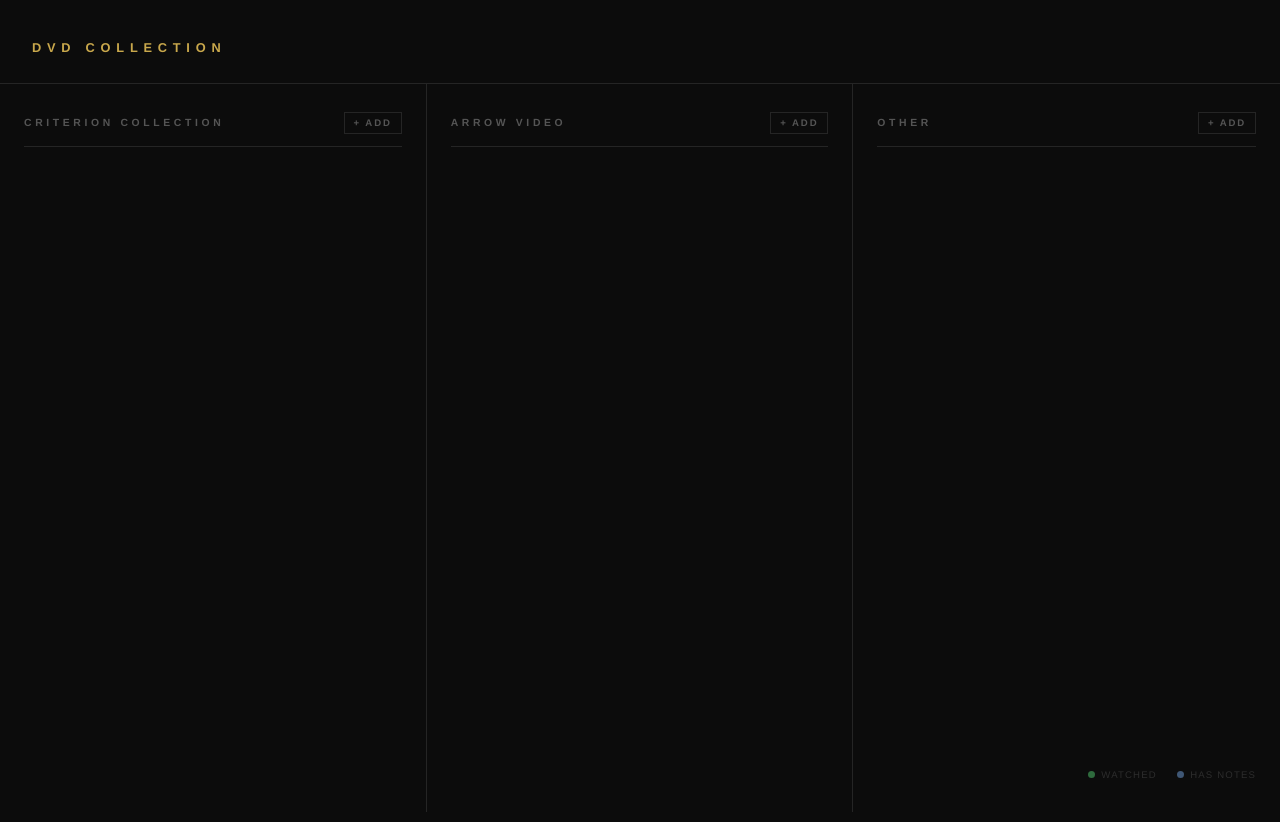
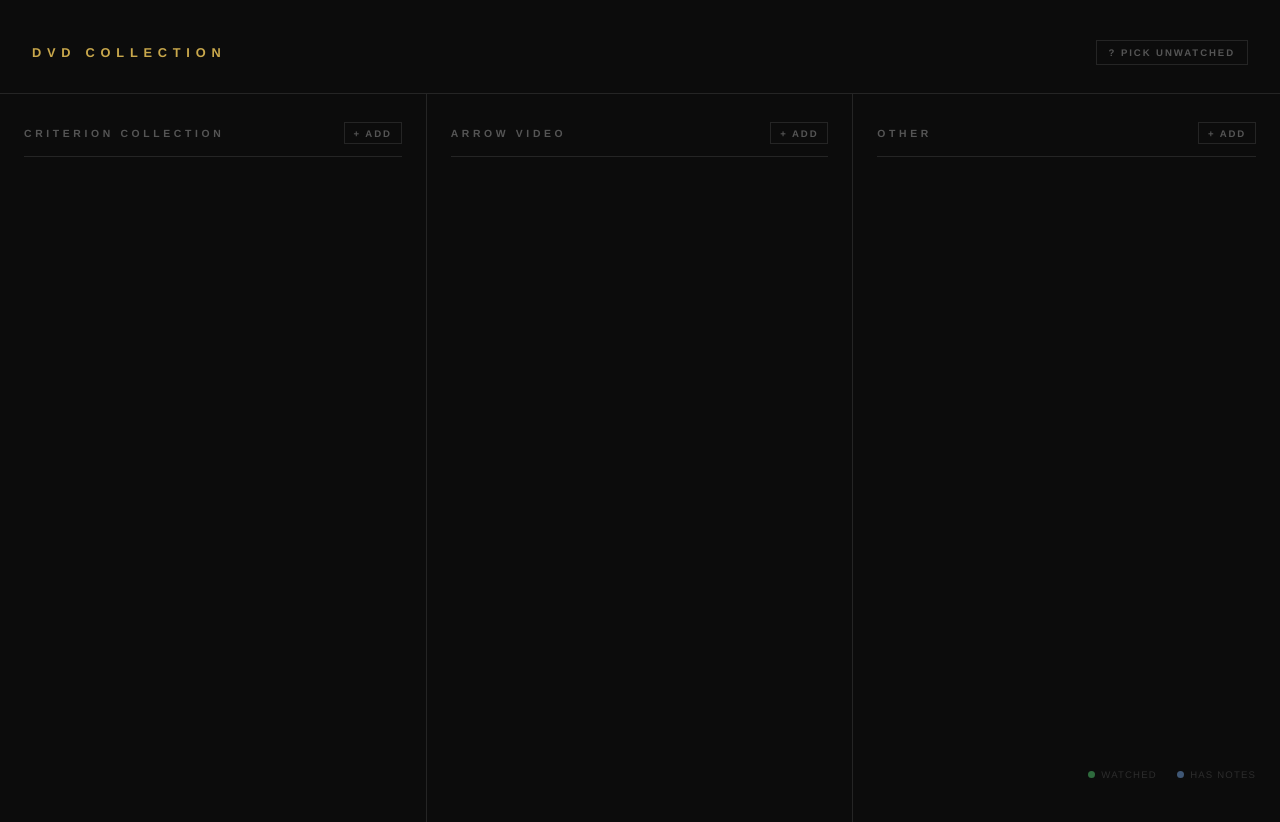
Before and after one commit to camilothomas/dvd-collector, a website: page public/index.html in a window 1280 px wide. Drawn offline with Linux system fonts and the light colour scheme; no server answers.

Commit message:
adds pick random unwatched feature

```diff
--- a/public/app.js
+++ b/public/app.js
@@ -187,6 +187,17 @@ overlay.addEventListener('click', e => { if (e.target === overlay) closeModal();
 document.getElementById('modal-close').addEventListener('click', closeModal);
 document.addEventListener('keydown', e => { if (e.key === 'Escape') closeModal(); });
 
+// ── Random unwatched picker ───────────────────────────────────────────────────
+
+function pickRandomUnwatched() {
+  const unwatched = titles.filter(t => !t.watched);
+  if (!unwatched.length) return;
+  const pick = unwatched[Math.floor(Math.random() * unwatched.length)];
+  openEditModal(pick.id);
+}
+
+document.getElementById('random-btn').addEventListener('click', pickRandomUnwatched);
+
 // ── Add buttons ──────────────────────────────────────────────────────────────
 
 document.querySelectorAll('.add-btn').forEach(btn => {
--- a/public/index.html
+++ b/public/index.html
@@ -10,6 +10,7 @@
 
   <header>
     <h1>DVD COLLECTION</h1>
+    <button class="random-btn" id="random-btn">? PICK UNWATCHED</button>
   </header>
 
   <main>
--- a/public/style.css
+++ b/public/style.css
@@ -30,12 +30,33 @@ body {
 header {
   padding: 2.5rem 2rem 1.75rem;
   border-bottom: 1px solid var(--border);
+  display: flex;
+  align-items: center;
+  justify-content: space-between;
 }
 
 header h1 {
   font-size: 0.8rem;
   font-weight: 700;
   letter-spacing: 0.45em;
+  color: var(--accent);
+}
+
+.random-btn {
+  background: none;
+  border: 1px solid var(--border);
+  color: var(--text-muted);
+  font-size: 0.6rem;
+  letter-spacing: 0.2em;
+  padding: 0.38rem 0.75rem;
+  cursor: pointer;
+  font-family: var(--font);
+  font-weight: 600;
+  transition: border-color 0.15s, color 0.15s;
+}
+
+.random-btn:hover {
+  border-color: var(--accent);
   color: var(--accent);
 }
 
```
